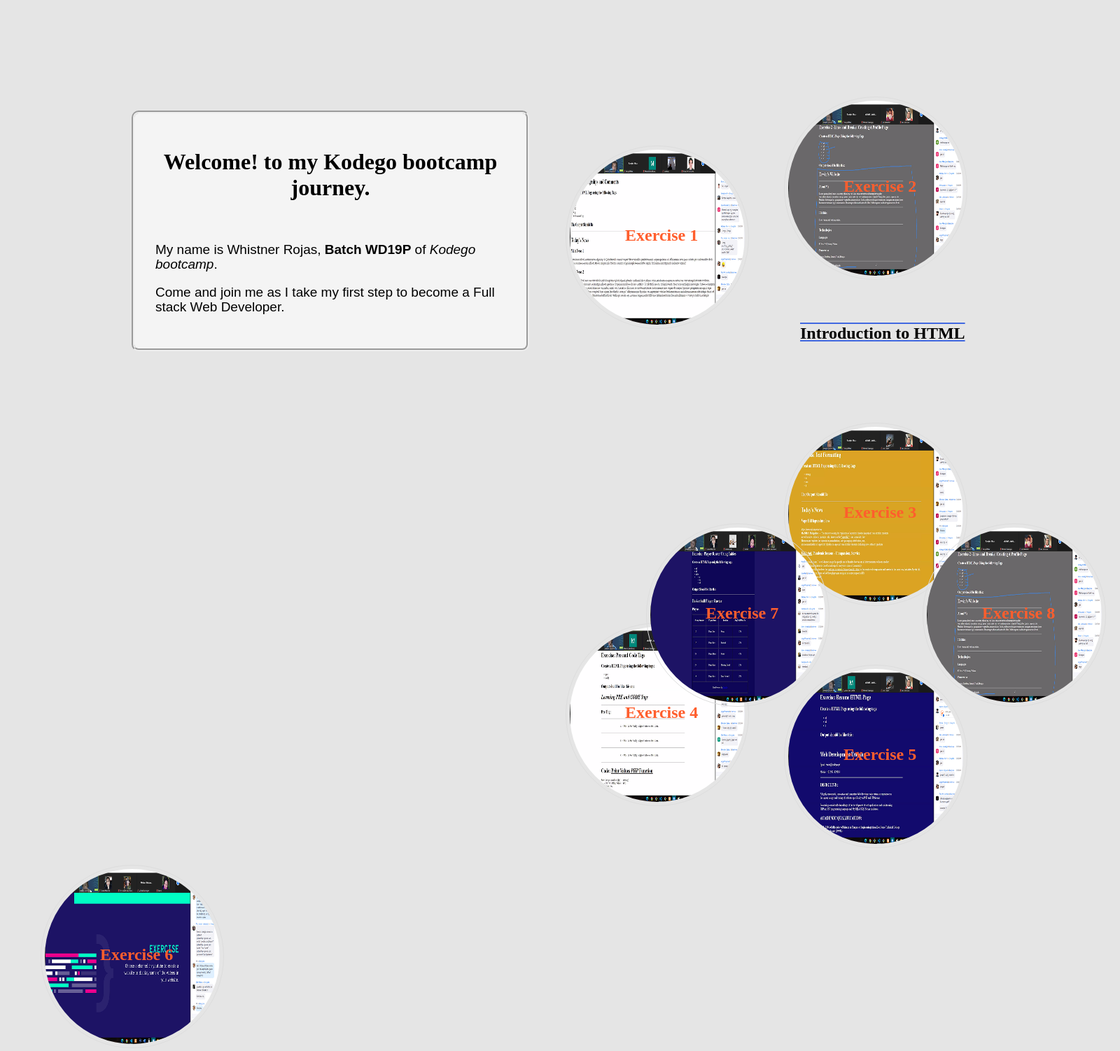
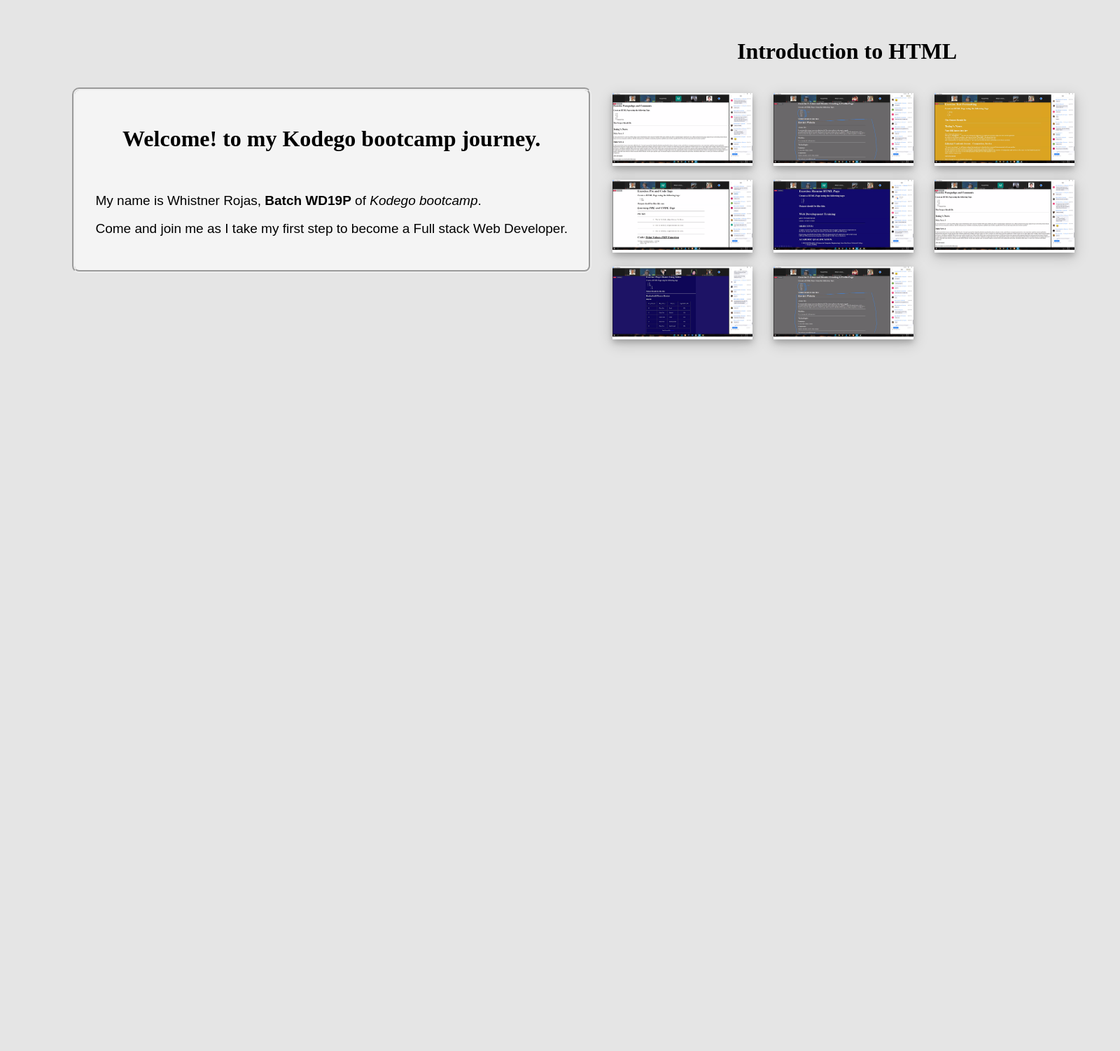
Before and after one commit to OnePinch/kodego-demo, a PHP site: page / in a window 1600 px wide. Shown: the whole page at 70% size. After the commit the page ends 497 px from the top, so only its background shows below. Run offline with PHP 8.4, Linux system fonts and the light colour scheme.

Commit message:
revised style

```diff
--- a/index.html
+++ b/index.html
@@ -10,50 +10,64 @@
 </head>
 <body>
     <main>
-        <div> <!-- first wrapp -->
-            <div class="main">
+       <div class="firstwrapp"> <!-- first wrapp-->
+            <div class="shortintro">
                 <h1>Welcome! to my Kodego bootcamp journey.</h1><br>
                         <p>My name is Whistner Rojas, <b>Batch WD19P</b> of <i>Kodego bootcamp</i>.</p>
                         <p>Come and join me as I take my first step to become a Full stack Web Developer.</p>
             </div>
-            <h2 class="intro">Introduction to HTML</h2>
-            <div class="exercises1">
-                <p>Exercise 1</p>
-                <a href="exercise1.html" target="_self"><img src="miniExercises/exercise1.png" alt="Exercise 1"/></a>
+            <div>
+                <h1 class="introhtml">Introduction to HTML</h1>
+                <div class="exercise">
+                    <img src="miniExercises/exercise1.png" alt="Exercise 1" width=""/>
+                    <div class="middle">
+                        <a href="exercise1.html" target="_self">Exercise 1</a>
                     </div>
-            <div class="exercises2">
-                <p>Exercise 2</p>
-                <a href="exercise2.html" target="_self"><img src="miniExercises/exercise2.png" alt="Exercise 2"/></a>
                 </div>
-            <div class="exercises3">
-                <p>Exercise 3</p>
-                <a href="exercise3.html" target="_self"><img src="miniExercises/exercise3.png" alt="Exercise 3"/></a>
+                <div class="exercise">
+                    <img src="miniExercises/exercise2.png" alt="Exercise 2" width=""/>
+                    <div class="middle">
+                        <a href="exercise2.html" target="_self">Exercise 2</a>
                     </div>
-        </div><!--End of first wrapp-->
-        <div><!--second wrapp-->
-            <div class="exercises4">
-                <p>Exercise 4</p>
-                <a href="exercise4.html" target="_self"><img src="miniExercises/exercise4.png" alt="Exercise 4"/></a>
                 </div>
-            <div class="exercises5">
-                <p>Exercise 5</p>
-                <a href="exercise5.html" target="_self"><img src="miniExercises/exercise5.png" alt="Exercise 5"/></a>
+                <div class="exercise">
+                    <img src="miniExercises/exercise3.png" alt="Exercise 3" width=""/>
+                    <div class="middle">
+                        <a href="exercise3.html" target="_self">Exercise 3</a>
                     </div>
-            <div class="exercises6">
-                <p>Exercise 6</p>
-                <a href="exercise6.html" target="_self"><img src="miniExercises/videoexcercise.png" alt="Embbeding Video"/></a>
                 </div>
-        </div><!--end of second wrapp-->
-        <div><!--third wrapp-->
-            <div class="exercises7">
-                <p>Exercise 7</p>
-                    <a href="exercise7.html" target="_self"><img src="miniExercises/exercise7.png" alt="Embbeding Video"/></a>
+                <div class="exercise">
+                    <img src="miniExercises/exercise4.png" alt="Exercise 4" width=""/>
+                    <div class="middle">
+                        <a href="exercise4.html" target="_self">Exercise 4</a>
                     </div>
-            <div class="exercises8">
-                <p>Exercise 8</p>
-                    <a href="exercise8.html" target="_self"><img src="miniExercises/exercise2.png" alt="iFrame Example"/></a>
                 </div>
-        </div><!--end of third wrapp-->
+                <div class="exercise">
+                    <img src="miniExercises/exercise5.png" alt="Exercise 5" width=""/>
+                    <div class="middle">
+                        <a href="exercise5.html" target="_self">Exercise 5</a>
+                    </div>
+                </div>
+                <div class="exercise">
+                    <img src="miniExercises/exercise1.png" alt="Exercise 6" width=""/>
+                    <div class="middle">
+                        <a href="exercise6.html" target="_self">Exercise 6</a>
+                    </div>
+                </div>
+                <div class="exercise">
+                    <img src="miniExercises/exercise7.png" alt="Exercise 7" width=""/>
+                    <div class="middle">
+                        <a href="exercise7.html" target="_self">Exercise 7</a>
+                    </div>
+                </div>
+                <div class="exercise">
+                    <img src="miniExercises/exercise2.png" alt="Exercise 8" width=""/>
+                    <div class="middle">
+                        <a href="exercise8.html" target="_self">Exercise 8</a>
+                    </div>
+                </div>
+            </div>
+       </div>
     </main>
 </body>
 </html>
--- a/style.css
+++ b/style.css
@@ -1,154 +1,82 @@
 body{
     background-color: #e5e5e5;
+    margin: 25px;
 }
-img{
-    width: 250px;
-    height: 250px;
-    border: 1px solid #ddd;
-    border-radius: 50%;
-    padding: 5px;
+div.firstwrapp{
+    width: 100%;
+    height: 100%;
+    border: 5px black;
 }
-img:hover {
-    box-shadow: 0 0 3px 2px rgba(61, 190, 233, 0.5);
-}
-/*div.gallery {
-    margin: 10px;
-    border: 1px solid #ccc;
+div.shortintro{
     float: left;
-    width: auto;
-}
-div.gallery:hover {
-    border: 1px solid #777;
-}*/
-div.main{
-    position: absolute;
+    border-radius: 10px;
+    border: 4px groove;
     background-color:#f4f4f4;
     padding: 30px 30px 30px 30px;
-    width: 500px;
-    border-radius: 10px;
-    border: 4px groove;
-    margin-top: 150px;
-    margin-left: 180px;
+    margin-top: 100px;
+    margin-left: 5%;
+    margin-bottom: 20px;
 }
-h2.intro{
-    position:absolute;
-    margin-left: 1135px;
-    margin-top: 455px;
-    text-decoration: overline underline royalblue;
+div.shortintro h1{
+    text-align: center;
 }
-div.main p{
+div.shortintro p{
     font-size: 19px;
     font-family:Arial, Helvetica, sans-serif;
     line-height: 21px;
 }
-div.main h1{
+@media all and (max-width: 800px) and (min-width: 300px) {
+	div.shortintro{
+        width: 30%;
+		}
+}
+@media all and (max-width: 700px) and (min-width: 300px) {
+	div.shortintro{
+        width: 50%;
+		}
+}
+@media all and (max-width: 500px) and (min-width: 300px) {
+	div.shortintro{
+        width: 71%;
+        margin-left: 35px;
+		}
+}
+h1.introhtml{
     text-align: center;
+    padding-top: 30px;
 }
-div.exercises1{
+div.exercise {
     float: left;
-    margin-top: 200px;
-    margin-left: 800px;
+    width: auto;
+    position: relative;
+    background-color: white;
+    box-shadow: 0 4px 8px 0 rgba(0, 0, 0, 0.2), 0 6px 20px 0 rgba(0, 0, 0, 0.19);
+    margin-top: 20px;
+    margin-left: 30px;
 }
-div.exercises1 p{
+div.exercise img{
+    width: 200px;
+    height: 100px;
+}
+div.exercise:hover img{
+    opacity: 0.3;
+}
+div.middle {
+    transition: .5s ease;
+    opacity: 0;
     position: absolute;
-    font-size: 24px;
-    font-weight: bolder;
-    color: rgb(255, 94, 45);
-    margin-top: 115px;
-    margin-left: 85px;
+    top: 50%;
+    left: 50%;
+    transform: translate(-50%, -50%);
+    -ms-transform: translate(-50%, -50%)
 }
-div.exercises2{
-    float: left;
-    padding-left: 50px;
-    margin-top: 130px;
+div.exercise:hover .middle{
+    opacity: 1;
 }
-div.exercises2 p{
-    position: absolute;
-    margin-top: 115px;
-    margin-left: 85px;
-    font-size: 24px;
-    font-weight: bolder;
-    color: rgb(255, 94, 45);
-
+div.middle a{
+    background-color: #3a8fff;
+    color: white;
+    font-size: 16px;
+    padding: 10px 10px;
+    text-decoration: none;
 }
-div.exercises3{
-    float: left;
-    margin-top: 200px;
-    padding-left: 50px;
-}
-div.exercises3 p{
-    position: absolute;
-    margin-top: 115px;
-    margin-left: 85px;
-    font-size: 24px;
-    font-weight: bolder;
-    color: rgb(255, 94, 45);
-}
-div.exercises4{
-    float: left;
-    margin-left: 800px;
-    margin-top: 20px;
-}
-div.exercises4 p{
-    position: absolute;
-    margin-top: 115px;
-    margin-left: 85px;
-    font-size: 24px;
-    font-weight: bolder;
-    color: rgb(255, 94, 45);
-
-}
-div.exercises5{
-    float: left;
-    margin-top: 80px;
-    padding-left: 50px;
-}
-div.exercises5 p{
-    position: absolute;
-    margin-top: 115px;
-    margin-left: 85px;
-    font-size: 24px;
-    font-weight: bolder;
-    color: rgb(255, 94, 45);
-
-}
-div.exercises6{
-    float: left;
-    margin-top: 20px;
-    padding-left: 50px;
-}
-div.exercises6 p{
-    position: absolute;
-    margin-top: 115px;
-    margin-left: 85px;
-    font-size: 24px;
-    font-weight: bolder;
-    color: rgb(255, 94, 45);
-}
-div.exercises7{
-    position: absolute;
-    margin-left: 915px;
-    margin-top: 740px;
-}
-div.exercises7 p{
-    position: absolute;
-    margin-top: 115px;
-    margin-left: 85px;
-    font-size: 24px;
-    font-weight: bolder;
-    color: rgb(255, 94, 45);
-}
-div.exercises8{
-    position: absolute;
-    margin-left: 1310px;
-    margin-top: 740px;
-}
-div.exercises8 p{
-    position: absolute;
-    margin-top: 115px;
-    margin-left: 85px;
-    font-size: 24px;
-    font-weight: bolder;
-    color: rgb(255, 94, 45);
-
-}
```
Lines whose indentation alone changed are shown as unchanged.
